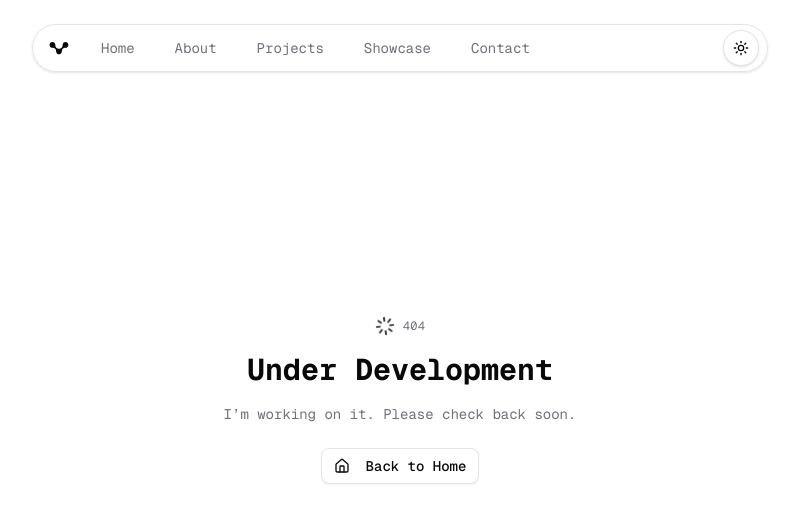
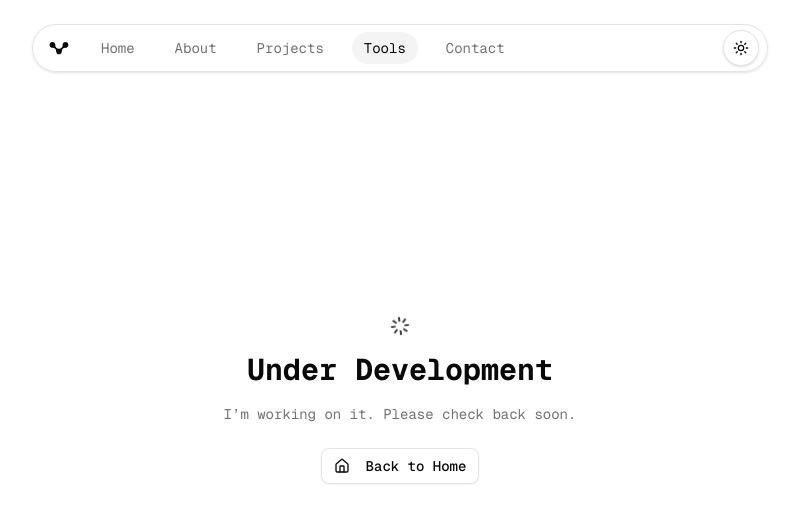
Before and after one commit to louienfranco/louien, a Next.js app: page /tools in a window 1280 px wide. Before the commit this address had no page. Shown: the top 522 px of the page, without its empty margins (240-1039 px from the left). Built offline with nearby package versions, Linux system fonts and the light colour scheme.

Commit message:
update/add tools

```diff
--- a/app/about/page.tsx
+++ b/app/about/page.tsx
@@ -21,7 +21,7 @@ export default function AboutMinimal() {
     { icon: MapPin, label: "City", value: "Batangas" },
     { icon: Clapperboard, label: "Movie", value: "Ironman" },
     { icon: Tv, label: "TV Show", value: "Showtime" },
-    { icon: Utensils, label: "Food", value: "Nachos" },
+    { icon: Utensils, label: "Food", value: "Cookies & Coffee" },
     { icon: Laptop, label: "System", value: "Linux/Windows" },
   ];
 
--- a/app/not-found.tsx
+++ b/app/not-found.tsx
@@ -1,30 +1,45 @@
 import Link from "next/link";
 import { Button } from "@/components/ui/button";
-import { Loader, Home } from "lucide-react";
+import { Home, SearchX } from "lucide-react";
 
 export default function NotFound() {
   return (
-    <main className="min-h-screen grid place-items-center px-4">
-      <div className="text-center space-y-4">
-        <div className="flex items-center justify-center gap-2 text-muted-foreground">
-          <Loader
-            className="h-5 w-5 animate-spin text-primary"
-            aria-hidden="true"
-          />
-          <span className="text-xs uppercase tracking-wide">404</span>
+    <main className="relative isolate min-h-[100svh] grid place-items-center px-6 py-16">
+      {/* Background decoration */}
+      <div
+        aria-hidden="true"
+        className="pointer-events-none absolute inset-0 -z-10 bg-[radial-gradient(ellipse_at_top,hsl(var(--primary)/0.12),transparent_60%),radial-gradient(ellipse_at_bottom,hsl(var(--primary)/0.08),transparent_60%)]"
+      />
+
+      <div className="mx-auto w-full max-w-xl text-center space-y-5">
+        {/* Status badge */}
+        <div className="inline-flex items-center gap-2 rounded-full border bg-background/70 px-3 py-1 text-xs uppercase tracking-wider text-muted-foreground backdrop-blur">
+          <SearchX className="h-3.5 w-3.5 text-primary" aria-hidden="true" />
+          404 Not Found
         </div>
 
+        {/* Big 404 */}
+        <div className="text-7xl md:text-8xl font-black tracking-tight">
+          <span className="bg-gradient-to-b from-foreground to-foreground/40 bg-clip-text text-transparent">
+            404
+          </span>
+        </div>
+
+        {/* Title */}
         <h1 id="not-found-title" className="text-2xl md:text-3xl font-bold">
-          Under Development
+          Page not found
         </h1>
 
-        <p className="text-sm text-muted-foreground">
-          I’m working on it. Please check back soon.
+        {/* Help text */}
+        <p className="text-sm md:text-base text-muted-foreground">
+          The page you’re looking for doesn’t exist or may have moved. Check the
+          URL or head back home.
         </p>
 
+        {/* Actions */}
         <div className="pt-2">
-          <Button asChild variant="outline">
-            <Link href="/">
+          <Button asChild>
+            <Link href="/" aria-label="Back to Home">
               <Home className="mr-2 h-4 w-4" />
               Back to Home
             </Link>
--- /dev/null
+++ b/app/tools/page.tsx
@@ -0,0 +1,11 @@
+import UnderDev from "@/components/custom/underdev";
+
+export default function Tools() {
+  return (
+    <>
+      <main className="flex min-h-screen flex-col">
+        <UnderDev />
+      </main>
+    </>
+  );
+}
--- a/components/custom/site-header.tsx
+++ b/components/custom/site-header.tsx
@@ -22,6 +22,7 @@ import {
   FolderGit2,
   LayoutPanelLeft,
   Sparkles,
+  Wrench,
   Github,
   CircleUser,
   type LucideIcon,
@@ -34,7 +35,7 @@ const links: NavLink[] = [
   { href: "/", label: "Home", icon: HomeIcon },
   { href: "/about", label: "About", icon: CircleUser },
   { href: "/projects", label: "Projects", icon: FolderGit2 },
-  { href: "/showcase", label: "Showcase", icon: Sparkles },
+  { href: "/tools", label: "Tools", icon: Wrench },
   { href: "/contact", label: "Contact", icon: Mail },
 ];
 
--- /dev/null
+++ b/components/custom/underdev.tsx
@@ -0,0 +1,36 @@
+import Link from "next/link";
+import { Button } from "@/components/ui/button";
+import { Loader, Home } from "lucide-react";
+
+export default function NotFound() {
+  return (
+    <main className="min-h-screen grid place-items-center px-4">
+      <div className="text-center space-y-4">
+        <div className="flex items-center justify-center gap-2 text-muted-foreground">
+          <Loader
+            className="h-5 w-5 animate-spin text-primary"
+            aria-hidden="true"
+          />
+          {/* <span className="text-xs uppercase tracking-wide">40?</span> */}
+        </div>
+
+        <h1 id="not-found-title" className="text-2xl md:text-3xl font-bold">
+          Under Development
+        </h1>
+
+        <p className="text-sm text-muted-foreground">
+          I’m working on it. Please check back soon.
+        </p>
+
+        <div className="pt-2">
+          <Button asChild variant="outline">
+            <Link href="/">
+              <Home className="mr-2 h-4 w-4" />
+              Back to Home
+            </Link>
+          </Button>
+        </div>
+      </div>
+    </main>
+  );
+}
```
